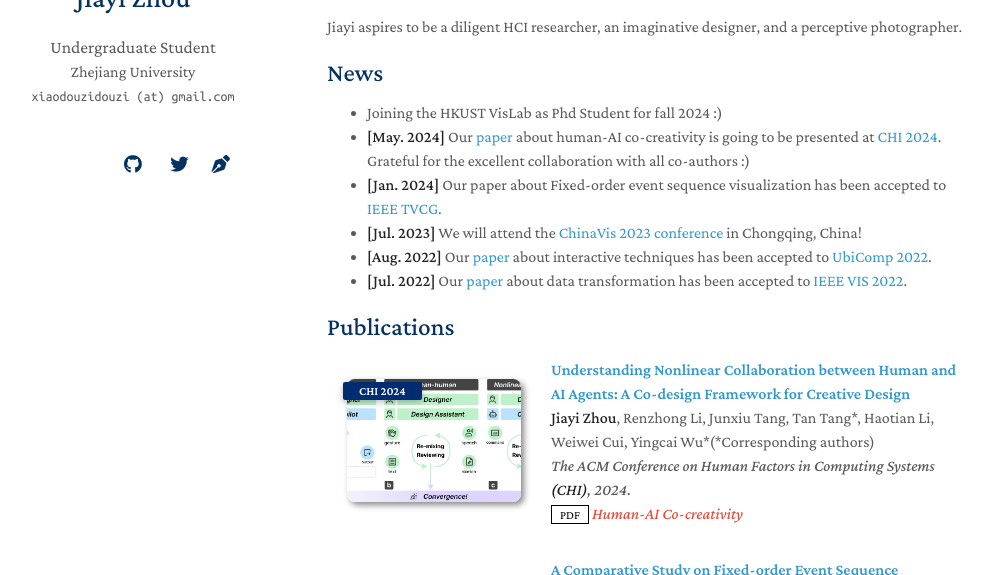
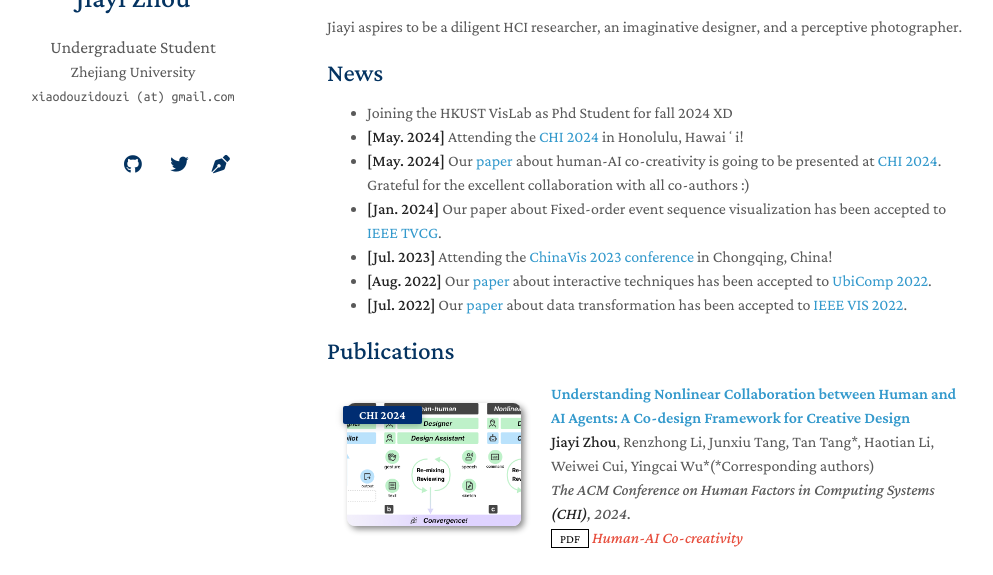
Before and after one commit to JiayZhou/JiayZhou.github.io, a Jekyll site: the page built from index.md, in a window 1280 px wide and 900 px high, cut to the strip 206-781 px from the top of the window. Shown: the whole strip, without its empty margins (143-1136 px from the left). Built offline with Jekyll 4.4.1, drawn with Linux system fonts in a browser that asks for light colours; nearby versions of some CDN libraries; a style sheet for code colours, icons or effects is not loaded; our own code applies the rules of GitHub Pages for plain Markdown files.

Commit message:
Update index.md

```diff
--- a/index.md
+++ b/index.md
@@ -10,10 +10,11 @@ Her research interests lie broadly in Visualization, Human-Computer Interaction
 Jiayi aspires to be a diligent HCI researcher, an imaginative designer, and a perceptive photographer.
 
 ## News
-- Joining the HKUST VisLab as Phd Student for fall 2024 :)
+- Joining the HKUST VisLab as Phd Student for fall 2024 XD
+- **[May. 2024]** Attending the [CHI 2024](https://chi2024.acm.org/) in Honolulu, Hawaiʻi!
 - **[May. 2024]** Our [paper](https://dl.acm.org/doi/pdf/10.1145/3613904.3642812) about human-AI co-creativity is going to be presented at [CHI 2024](https://chi2024.acm.org/). Grateful for the excellent collaboration with all co-authors :)
 - **[Jan. 2024]** Our paper about Fixed-order event sequence visualization has been accepted to [IEEE TVCG](https://www.computer.org/csdl/journal/tg).
-- **[Jul. 2023]** We will attend the [ChinaVis 2023 conference](https://chinavis.org/2023/english/index_en.html) in Chongqing, China!
+- **[Jul. 2023]** Attending the [ChinaVis 2023 conference](https://chinavis.org/2023/english/index_en.html) in Chongqing, China!
 - **[Aug. 2022]** Our [paper](https://dl.acm.org/doi/pdf/10.1145/3534620) about interactive techniques has been accepted to [UbiComp 2022](https://ubicomp.org/ubicomp2022/).
 - **[Jul. 2022]** Our [paper](https://ieeexplore.ieee.org/stamp/stamp.jsp?tp=&arnumber=9908529) about data transformation has been accepted to [IEEE VIS 2022](https://ieeevis.org/year/2022/welcome).
 
```
